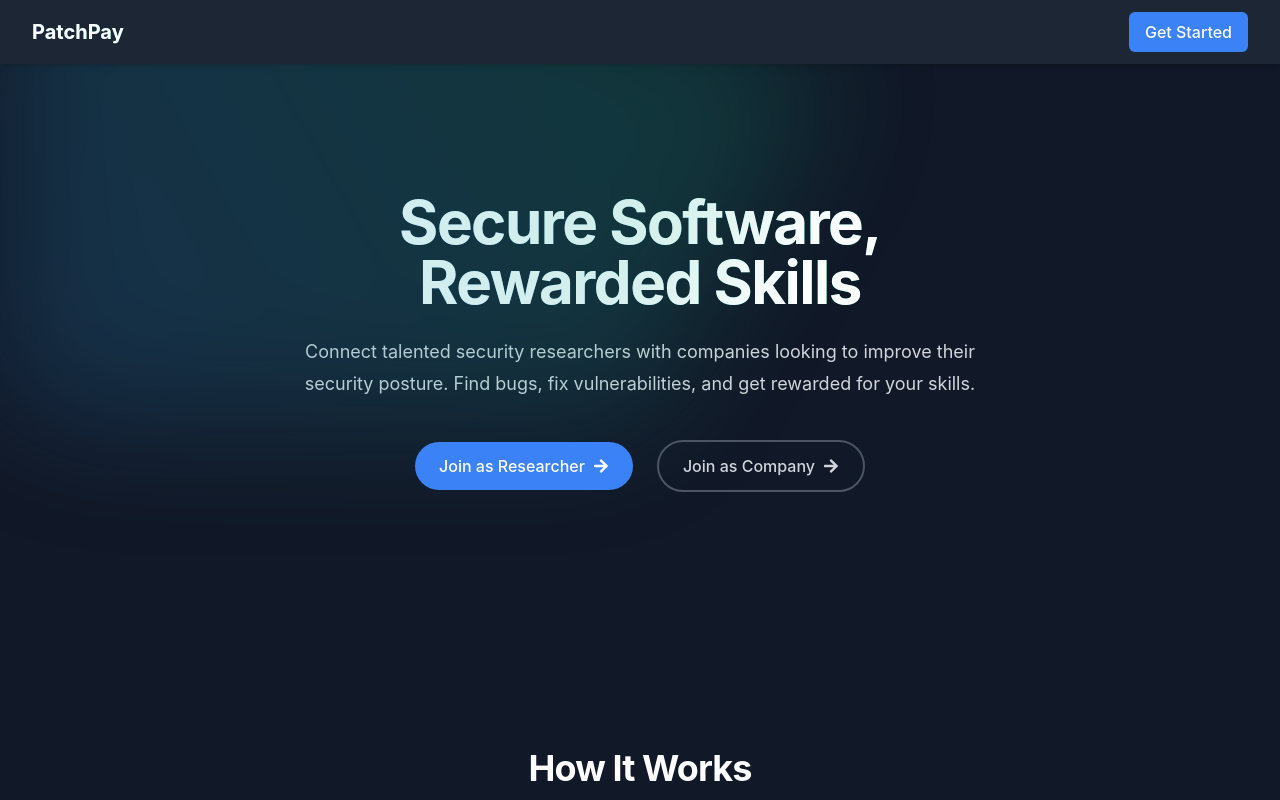
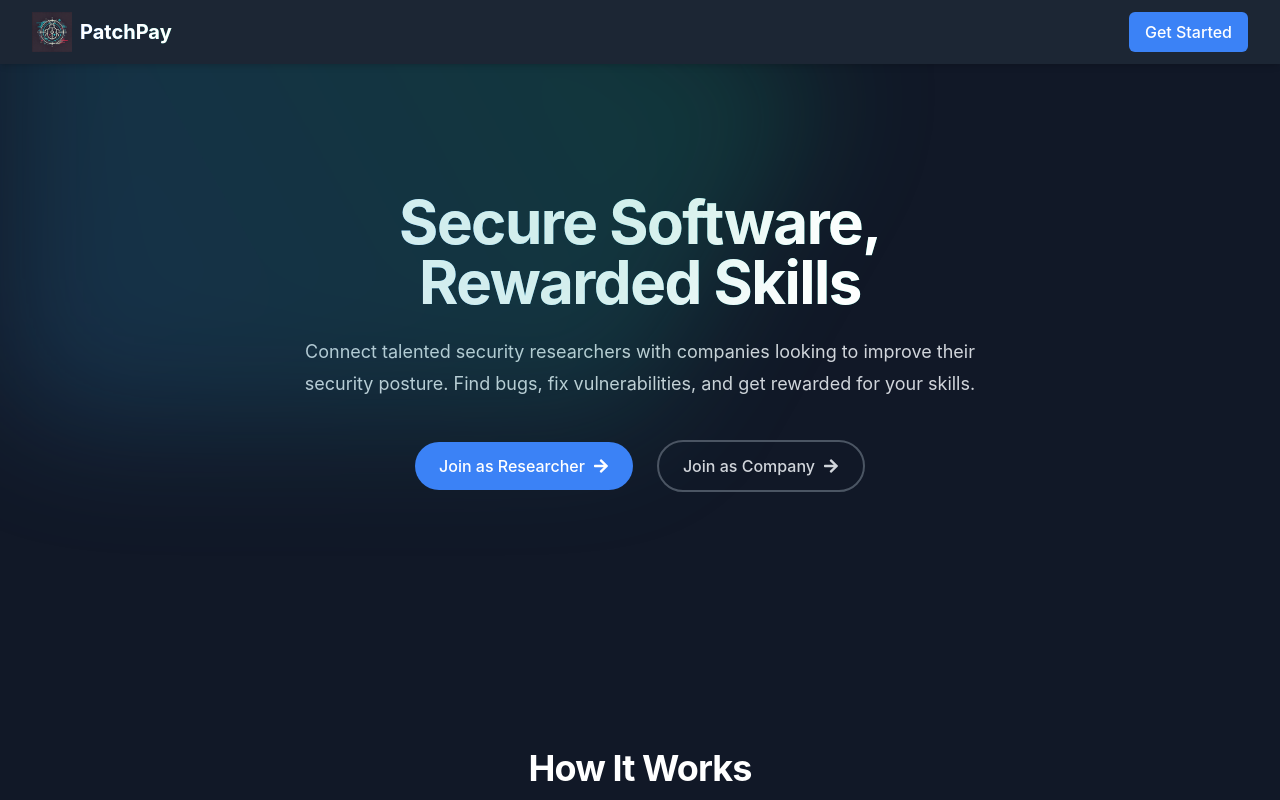
Before and after one commit to hrishi0102/patchpay, a React (Vite) app in the folder frontend/: page / in a window 1280 px wide. Shown: the top 800 px of the page. Built offline with nearby package versions, Linux system fonts and the light colour scheme.

Commit message:
logo add

```diff
--- a/frontend/src/components/layout/Navbar.jsx
+++ b/frontend/src/components/layout/Navbar.jsx
@@ -3,6 +3,7 @@ import { Link } from 'react-router-dom';
 import { useState } from 'react';
 import { FaBars, FaTimes } from 'react-icons/fa';
 import { useAuth } from '../../context/AuthContext';
+import patchPayLogo from '../../assets/patchpay.png';
 
 const Navbar = () => {
   const { user, logout } = useAuth();
@@ -13,7 +14,12 @@ const Navbar = () => {
       <div className="max-w-7xl mx-auto px-4 sm:px-6 lg:px-8">
         <div className="flex justify-between h-16">
           <div className="flex items-center">
-            <Link to="/" className="flex-shrink-0 flex items-center">
+            <Link to="/" className="flex-shrink-0 flex items-center space-x-2">
+              <img
+                src={patchPayLogo}
+                alt="PatchPay Logo"
+                className="h-10 w-auto object-contain"
+              />
               <span className="text-xl font-bold text-white bg-clip-text text-transparent bg-gradient-to-r from-primary to-secondary">
                 PatchPay
               </span>
```
Also changed, not shown: frontend/src/assets/patchpay.png (added).
